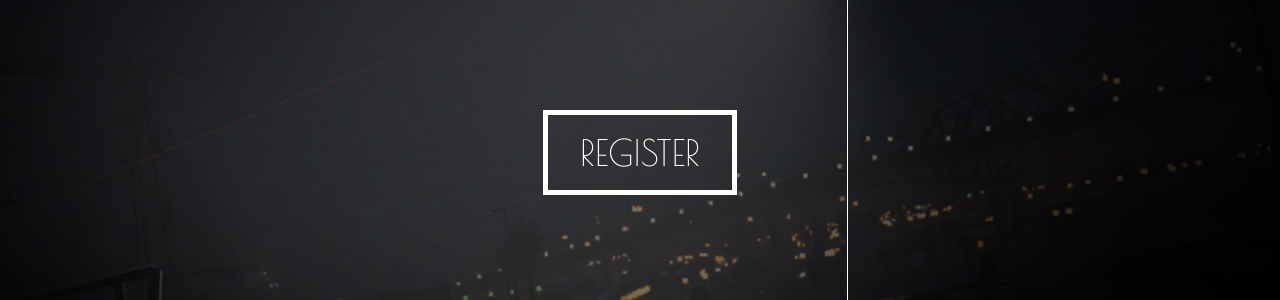
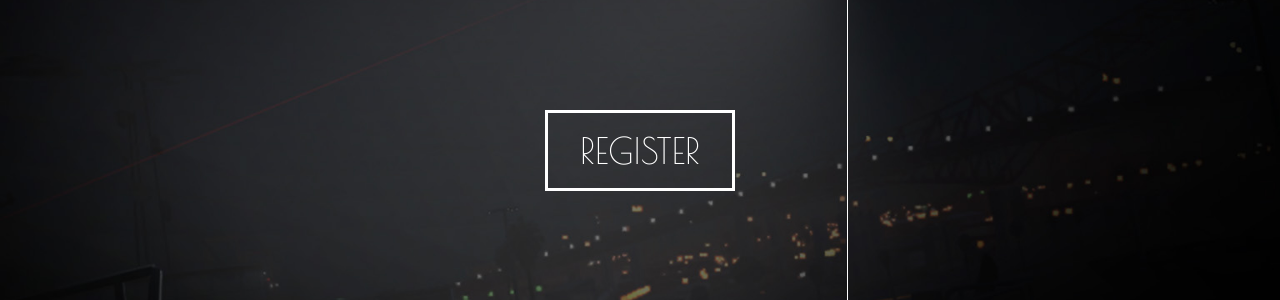
Before and after one commit to ghaiklor/kirovohradjs.com, a Jekyll site: the page built from 2015/index.html, in a window 1280 px wide. Shown: the part 304-604 px from the top of the page. Built offline with Jekyll 4.4.1, drawn with Linux system fonts in a browser that asks for light colours.

Commit message:
Optimize styles for header

```diff
--- a/assets/css/styles.css
+++ b/assets/css/styles.css
@@ -63,15 +63,7 @@
   margin-bottom: 10rem;
 }
 
-header.header .row.date span.date {
-  font-family: 'Poiret One', cursive;
-  font-size: 4vh;
-  font-style: normal;
-  font-weight: lighter;
-  color: #B3B3B3;
-}
-
-header.header .row.date span.time {
+header.header .row.date span.date, header.header .row.date span.time {
   font-family: 'Poiret One', cursive;
   font-size: 4vh;
   font-style: normal;
@@ -85,7 +77,7 @@
   text-transform: uppercase;
   background-color: transparent;
   color: #FFFFFF;
-  border: 5px solid #FFFFFF;
+  border: 3px solid #FFFFFF;
 }
 
 header.header .row.register a.button:hover {
```
